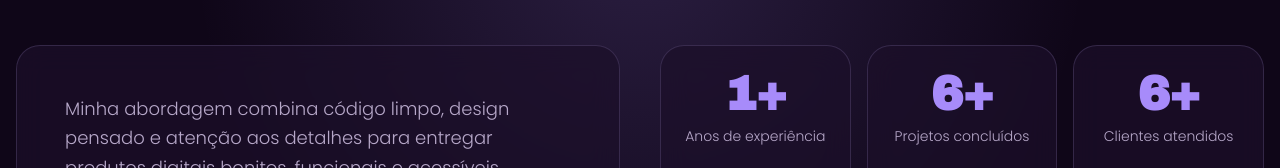
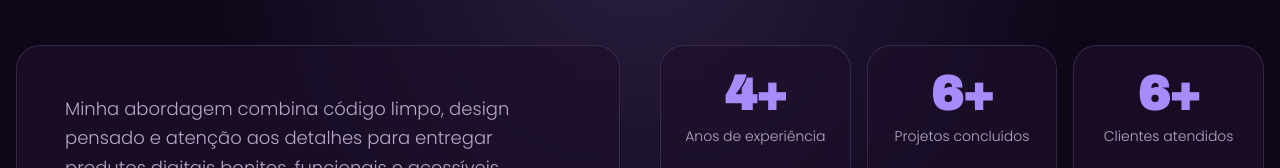
Before and after one commit to Gabriel-Wak/Portifoliowak, a React (Vite) app: page /sobre in a window 1280 px wide. Shown: the part 723-891 px from the top of the page. Built offline with nearby package versions, Linux system fonts and the light colour scheme; no server answers.

Commit message:
fix: update experience stats to 4+

```diff
--- a/src/i18n/translations.ts
+++ b/src/i18n/translations.ts
@@ -119,7 +119,7 @@ export const translations = {
       p2:
         'Gosto de transformar ideias em experiências completas: da estratégia visual à implementação, sempre buscando performance e clareza.',
       stats: [
-        { label: 'Anos de experiência', value: '1+' },
+        { label: 'Anos de experiência', value: '4+' },
         { label: 'Projetos concluídos', value: '6+' },
         { label: 'Clientes atendidos', value: '6+' },
       ],
@@ -295,7 +295,7 @@ export const translations = {
       p2:
         'I enjoy turning ideas into complete experiences: from visual strategy to implementation, always aiming for performance and clarity.',
       stats: [
-        { label: 'Years of experience', value: '1+' },
+        { label: 'Years of experience', value: '4+' },
         { label: 'Completed projects', value: '6+' },
         { label: 'Clients served', value: '6+' },
       ],
```
